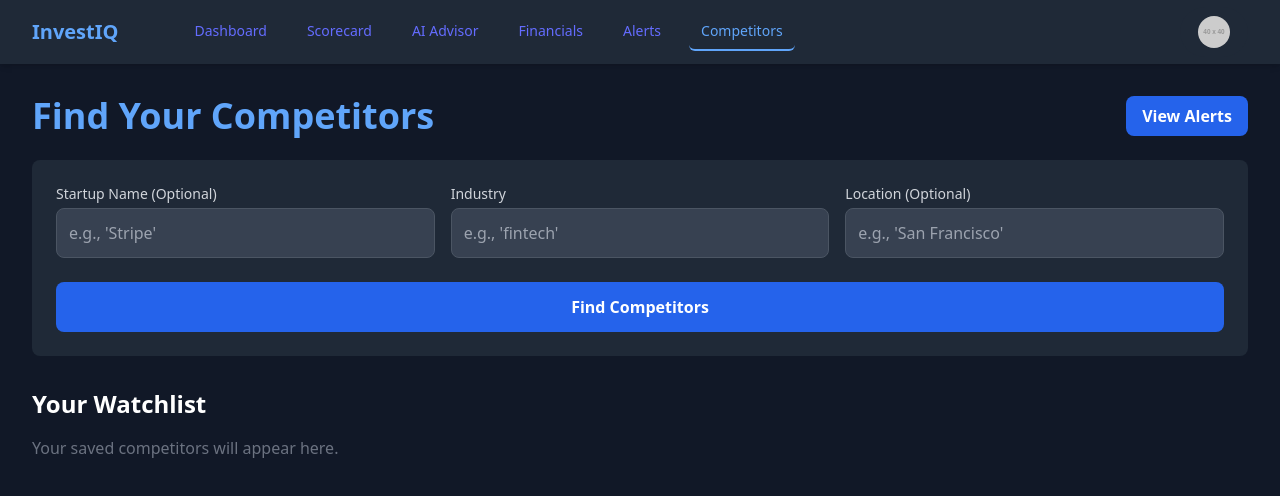
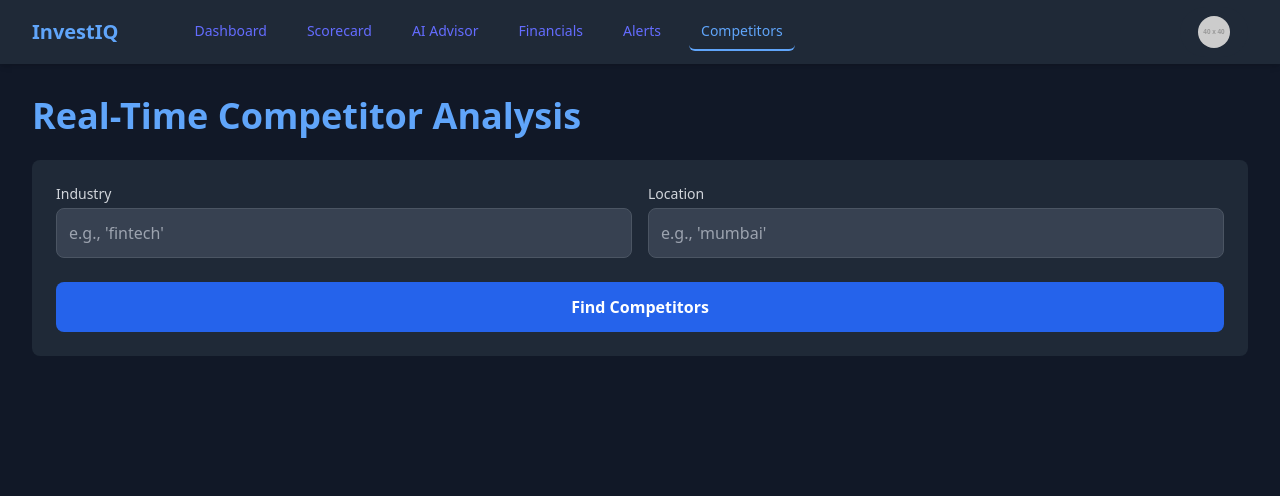
Before and after one commit to Sumukhms/InvestIQ, a React (Vite) app in the folder frontend/: page /competitors in a window 1280 px wide. Shown: the top 496 px of the page. Built offline with nearby package versions, Linux system fonts and the light colour scheme.

Commit message:
compititor analysis

```diff
--- a/frontend/src/components/CompetitorSetupPage.jsx
+++ b/frontend/src/components/CompetitorSetupPage.jsx
@@ -2,63 +2,44 @@
 import { Link } from 'react-router-dom';
 
 const CompetitorSetupPage = () => {
-  const [searchQuery, setSearchQuery] = useState({
-    name: '',
-    industry: '',
-    location: ''
-  });
-
+  const [searchQuery, setSearchQuery] = useState({ industry: '', location: '' });
   const [results, setResults] = useState([]);
+  const [watchlist, setWatchlist] = useState([]);
   const [loading, setLoading] = useState(false);
   const [error, setError] = useState('');
 
-  // --- NEW: State for the watchlist ---
-  const [watchlist, setWatchlist] = useState([]);
-
-  // --- NEW: Load watchlist from local storage on component mount ---
+  // Load watchlist from local storage
   useEffect(() => {
-    const savedWatchlist = localStorage.getItem('competitorWatchlist');
-    if (savedWatchlist) {
-      setWatchlist(JSON.parse(savedWatchlist));
+    const saved = localStorage.getItem('competitorWatchlist');
+    if (saved) {
+      setWatchlist(JSON.parse(saved));
     }
   }, []);
 
-  // --- NEW: Save watchlist to local storage whenever it changes ---
+  // Save watchlist to local storage
   useEffect(() => {
     localStorage.setItem('competitorWatchlist', JSON.stringify(watchlist));
   }, [watchlist]);
 
   const handleInputChange = (e) => {
     const { name, value } = e.target;
-    setSearchQuery(prevState => ({ ...prevState, [name]: value }));
+    setSearchQuery(prev => ({ ...prev, [name]: value }));
   };
 
   const handleSearch = async (e) => {
     e.preventDefault();
-    if (!searchQuery.name && !searchQuery.industry) {
-      setError('Please enter a startup name or an industry to search.');
-      return;
-    }
-
     setLoading(true);
     setError('');
     setResults([]);
 
     try {
-      const params = new URLSearchParams({
-        name: searchQuery.name,
-        industry: searchQuery.industry,
-        location: searchQuery.location
-      }).toString();
-
+      const params = new URLSearchParams(searchQuery).toString();
       const response = await fetch(`http://localhost:5000/api/competitors/search?${params}`);
-
       if (!response.ok) {
-        throw new Error('Failed to fetch competitors. The server returned an error.');
+        throw new Error('Failed to fetch data. Is the backend running?');
       }
       const data = await response.json();
       setResults(data);
-
     } catch (err) {
       setError(err.message);
     } finally {
@@ -66,100 +47,68 @@
     }
   };
 
-  // --- NEW: Function to add a competitor to the watchlist ---
-  const addToWatchlist = (competitorToAdd) => {
-    if (!watchlist.some(c => c.name === competitorToAdd.name)) {
-      setWatchlist([...watchlist, competitorToAdd]);
+  const addToWatchlist = (competitor) => {
+    if (!watchlist.some(c => c.name === competitor.name)) {
+      setWatchlist(prev => [...prev, competitor]);
     } else {
-      alert(`${competitorToAdd.name} is already on your watchlist.`);
+      alert(`${competitor.name} is already on the watchlist.`);
     }
   };
 
-  // --- NEW: Function to remove a competitor from the watchlist ---
-  const removeFromWatchlist = (competitorToRemove) => {
-    setWatchlist(watchlist.filter(c => c.name !== competitorToRemove.name));
-  };
-
-  const inputStyles = "w-full bg-gray-700 text-white placeholder-gray-400 p-3 rounded-lg border border-gray-600 focus:outline-none focus:ring-2 focus:ring-blue-500";
+  const inputStyles = "w-full bg-gray-700 text-white p-3 rounded-lg border border-gray-600 focus:outline-none focus:ring-2 focus:ring-blue-500";
 
   return (
     <div className="p-8 max-w-7xl mx-auto text-white">
-      <div className="flex justify-between items-center mb-6">
-        <h1 className="text-4xl font-bold text-blue-400">Find Your Competitors</h1>
-        <Link to="/alerts" className="bg-blue-600 hover:bg-blue-700 text-white font-bold py-2 px-4 rounded-lg">
-          View Alerts
-        </Link>
-      </div>
+      <h1 className="text-4xl font-bold text-blue-400 mb-6">Real-Time Competitor Analysis</h1>
 
-      {/* Search Form */}
       <form onSubmit={handleSearch} className="mb-8 p-6 bg-gray-800 rounded-lg">
-        <div className="grid grid-cols-1 md:grid-cols-3 gap-4">
+        <div className="grid grid-cols-1 md:grid-cols-2 gap-4">
           <div>
-            <label className="block text-sm font-medium text-gray-300 mb-1">Startup Name (Optional)</label>
-            <input type="text" name="name" value={searchQuery.name} onChange={handleInputChange} placeholder="e.g., 'Stripe'" className={inputStyles} />
+            <label className="block text-sm font-medium text-gray-300 mb-1">Industry</label>
+            <input type="text" name="industry" value={searchQuery.industry} onChange={handleInputChange} placeholder="e.g., 'fintech'" className={inputStyles} required />
           </div>
           <div>
-            <label className="block text-sm font-medium text-gray-300 mb-1">Industry</label>
-            <input type="text" name="industry" value={searchQuery.industry} onChange={handleInputChange} placeholder="e.g., 'fintech'" className={inputStyles} />
-          </div>
-          <div>
-            <label className="block text-sm font-medium text-gray-300 mb-1">Location (Optional)</label>
-            <input type="text" name="location" value={searchQuery.location} onChange={handleInputChange} placeholder="e.g., 'San Francisco'" className={inputStyles} />
+            <label className="block text-sm font-medium text-gray-300 mb-1">Location</label>
+            <input type="text" name="location" value={searchQuery.location} onChange={handleInputChange} placeholder="e.g., 'mumbai'" className={inputStyles} required />
           </div>
         </div>
-        <button type="submit" disabled={loading} className="w-full mt-6 bg-blue-600 hover:bg-blue-700 text-white font-bold py-3 px-6 rounded-lg disabled:bg-gray-500">
+        <button type="submit" disabled={loading} className="w-full mt-6 bg-blue-600 hover:bg-blue-700 font-bold py-3 rounded-lg">
           {loading ? 'Searching...' : 'Find Competitors'}
         </button>
       </form>
 
-      {error && <p className="text-red-400 text-center mb-4">{error}</p>}
+      {error && <p className="text-red-400 text-center">{error}</p>}
 
-      {/* Search Results */}
-      {results.length > 0 && (
-        <div className="mb-8">
-          <h2 className="text-2xl font-semibold mb-4">Search Results</h2>
-          <div className="space-y-4">
-            {results.map((company, index) => (
-              <div key={index} className="bg-gray-800 p-4 rounded-lg flex justify-between items-center">
-                <div>
-                  <h3 className="text-xl font-bold text-blue-300">{company.name}</h3>
-                  {company.domain && <a href={`https://${company.domain}`} target="_blank" rel="noopener noreferrer" className="text-gray-400 hover:underline">{company.domain}</a>}
+      {/* Results Display */}
+      <div className="space-y-6">
+        {results.map(comp => (
+          <div key={comp.name} className="bg-gray-800 p-6 rounded-lg">
+            <div className="flex justify-between items-start">
+              <div>
+                <a href={`https://${comp.domain}`} target="_blank" rel="noopener noreferrer" className="text-2xl font-bold text-blue-400 hover:underline">{comp.name}</a>
+                <div className="mt-2">
+                  <h4 className="font-semibold text-gray-300">Key Strengths:</h4>
+                  <ul className="list-disc list-inside text-gray-400">
+                    {comp.strengths.map(s => <li key={s}>{s}</li>)}
+                  </ul>
                 </div>
-                <button
-                  onClick={() => addToWatchlist(company)}
-                  className="bg-green-600 hover:bg-green-700 text-white font-bold py-2 px-4 rounded-lg"
-                >
-                  Add to Watchlist
-                </button>
               </div>
-            ))}
+              <button onClick={() => addToWatchlist(comp)} className="bg-green-600 hover:bg-green-700 text-white font-bold py-2 px-4 rounded-lg">
+                Watch
+              </button>
+            </div>
+            <div className="mt-4 border-t border-gray-700 pt-4">
+              <h4 className="font-semibold text-gray-300">Recent News:</h4>
+              <ul className="space-y-2 mt-2">
+                {comp.news.map(article => (
+                  <li key={article.url}>
+                    <a href={article.url} target="_blank" rel="noopener noreferrer" className="text-blue-500 hover:underline">{article.title}</a>
+                  </li>
+                ))}
+              </ul>
+            </div>
           </div>
-        </div>
-      )}
-
-      {/* --- UPDATED: Watchlist Display --- */}
-      <div>
-        <h2 className="text-2xl font-semibold mb-4">Your Watchlist</h2>
-        {watchlist.length > 0 ? (
-          <div className="space-y-4">
-            {watchlist.map((company, index) => (
-              <div key={index} className="bg-gray-900 p-4 rounded-lg flex justify-between items-center">
-                <div>
-                    <h3 className="text-xl font-bold">{company.name}</h3>
-                    <p className="text-gray-400">{company.domain}</p>
-                </div>
-                <button
-                  onClick={() => removeFromWatchlist(company)}
-                  className="bg-red-600 hover:bg-red-700 text-white font-bold py-2 px-4 rounded-lg"
-                >
-                  Remove
-                </button>
-              </div>
-            ))}
-          </div>
-        ) : (
-          <p className="text-gray-500">Your saved competitors will appear here.</p>
-        )}
+        ))}
       </div>
     </div>
   );
```
Also changed, not shown: 1 other file (tests, documents, lock files or other folders).
